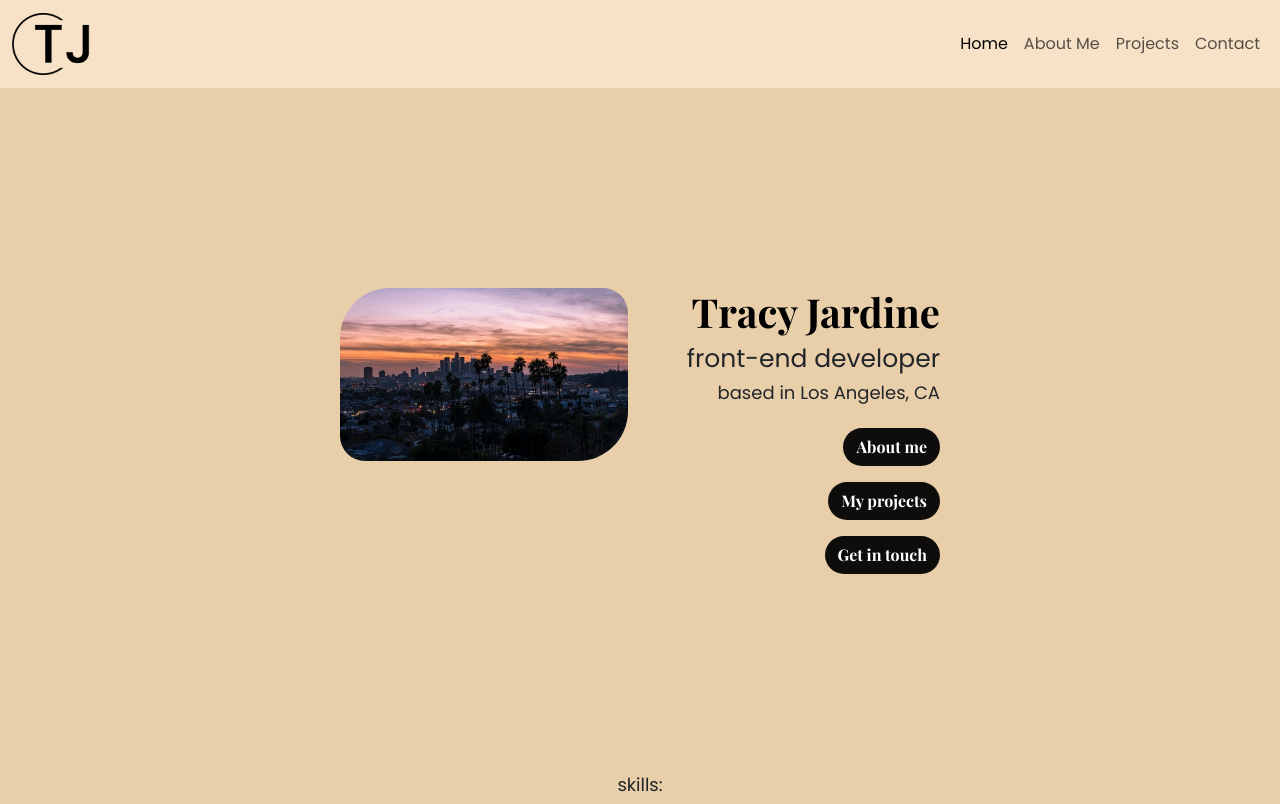
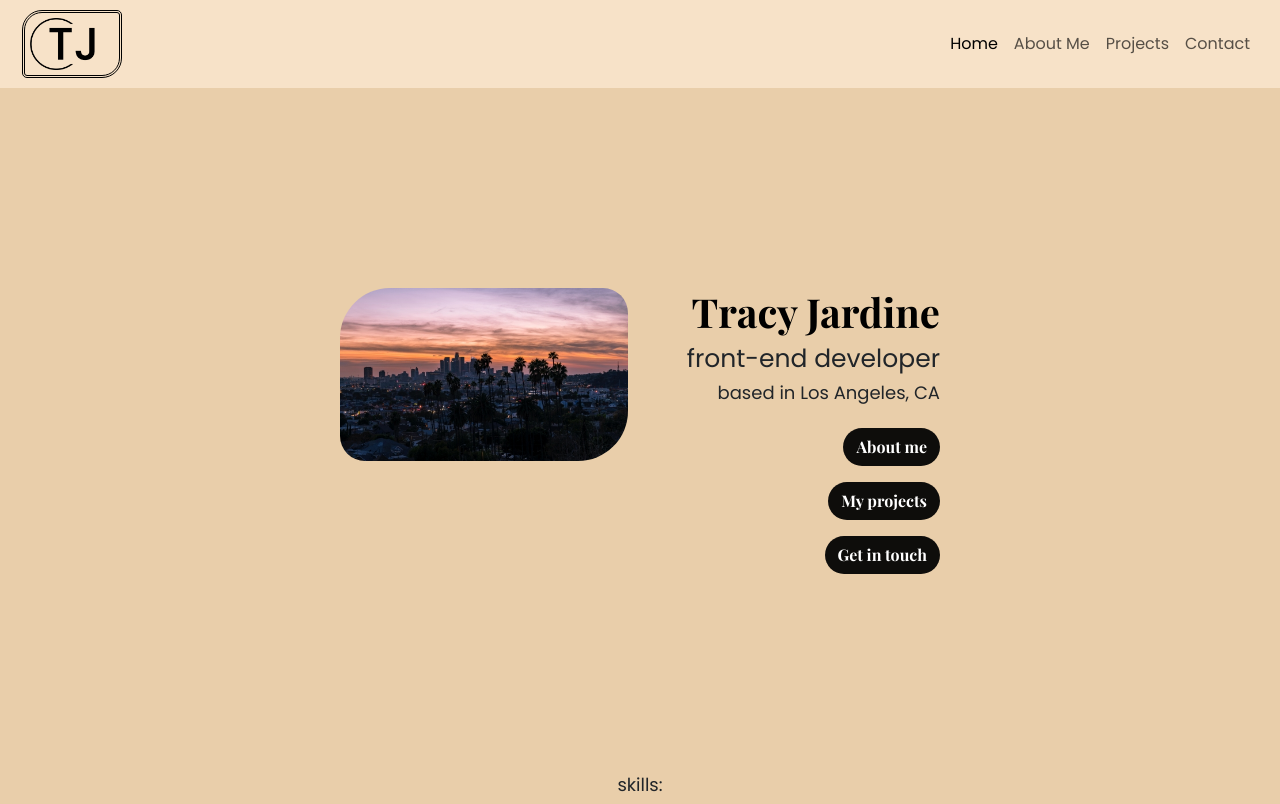
Before and after one commit to tcjardine/portfolio-tcj, a plain HTML site: page index.html in a window 1280 px wide. Drawn offline with nearby package versions, Linux system fonts and the light colour scheme.

Commit message:
Added border to logo image

```diff
--- a/styles/styling.css
+++ b/styles/styling.css
@@ -47,6 +47,7 @@ h3 {
 }
 .navbar-color {
   background-color: rgb(247, 226, 200);
+  padding: 5px 10px;
 }
 .nav-link {
   font-family: "Poppins", sans-serif;
@@ -56,6 +57,9 @@ h3 {
 }
 .logo {
   max-width: 100px;
+  padding: 5px;
+  border-style: double;
+  border-radius: 20px 5px;
 }
 @media (max-width: 1100px) {
   .hero-section {
```
